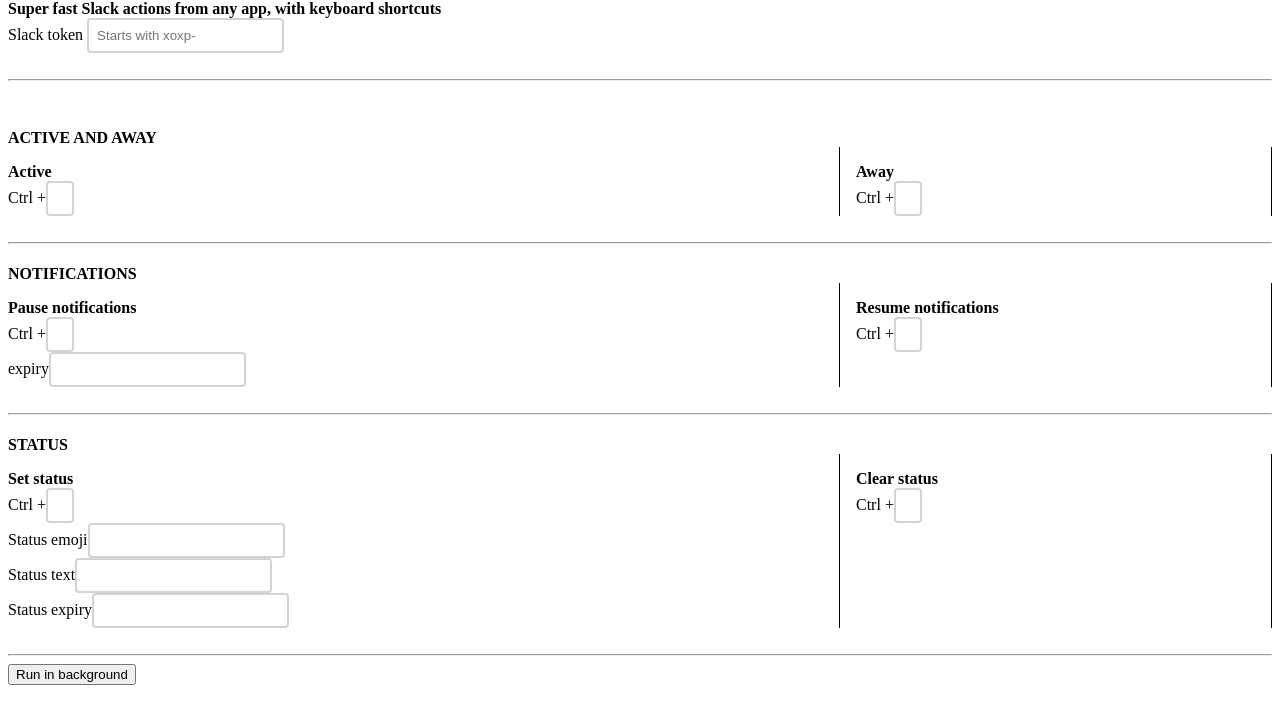
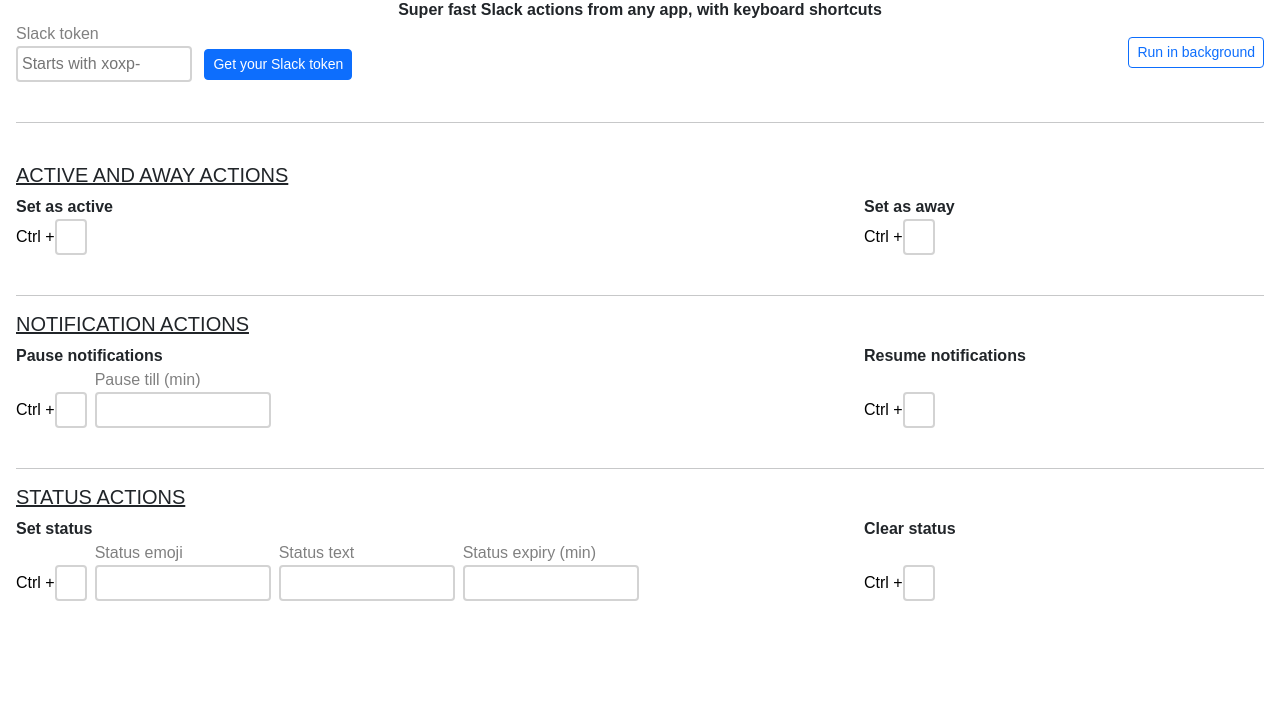
Before and after one commit to vivek-nexus/slack-on-keys, an Electron app: page index.html in a window 1280 px wide. Shown: the part 74-800 px from the top of the page. Drawn offline with nearby package versions, Linux system fonts and the light colour scheme; no server answers; a web font is replaced by a local one.

Commit message:
Style UI and load defaults at start

```diff
--- a/index.html
+++ b/index.html
@@ -5,18 +5,25 @@
     <meta charset="UTF-8">
     <meta http-equiv="X-UA-Compatible" content="IE=edge">
     <meta name="viewport" content="width=device-width, initial-scale=1.0">
-    <meta http-equiv="Content-Security-Policy" content="default-src 'self'; script-src 'self'">
+    <!-- <meta http-equiv="Content-Security-Policy" content="default-src 'self'; script-src 'self'"> -->
     <title>Slack on Keys</title>
+    <link href="https://cdn.jsdelivr.net/npm/bootstrap@5.3.0-alpha3/dist/css/bootstrap.min.css" rel="stylesheet"
+        integrity="sha384-KK94CHFLLe+nY2dmCWGMq91rCGa5gtU4mk92HdvYe+M/SXH301p5ILy+dN9+nJOZ" crossorigin="anonymous">
     <link rel="stylesheet" href="style.css">
 </head>
 
-<body>
-    <h1>Slack on Keys</h1>
-    <p><b>Super fast Slack actions from any app, with keyboard shortcuts</b></p>
-
-    <div>
-        <label for="">Slack token</label>
-        <input placeholder="Starts with xoxp-" id="i-slack-token" />
+<body class="p-3">
+    <h1 class="text-center">Slack on Keys</h1>
+    <p class="text-center"><b>Super fast Slack actions from any app, with keyboard shortcuts</b></p>
+    <div class="d-flex justify-content-between align-items-center">
+        <div class="flex-grow-1">
+            <label for="">Slack token</label>
+            <input placeholder="Starts with xoxp-" id="i-slack-token" />
+            <button id="b-save" type="button" class="btn btn-primary btn-sm">Get your Slack token</button>
+        </div>
+        <div>
+            <button id="b-save" type="button" class="btn btn-outline-primary btn-sm">Run in background</button>
+        </div>
     </div>
 
 
@@ -28,13 +35,13 @@
     <br />
 
     <section id="presence">
-        <h4>ACTIVE AND AWAY</h4>
-        <div class="flex-container">
-            <div class="left">
-                <p><b>Active</b></p>
+        <h5>ACTIVE AND AWAY ACTIONS</h5>
+        <div class="row">
+            <div class="col-8">
+                <p><b>Set as active</b></p>
             </div>
-            <div class="right">
-                <p><b>Away</b></p>
+            <div class="col-4">
+                <p><b>Set as away</b></p>
             </div>
         </div>
     </section>
@@ -44,13 +51,13 @@
 
 
     <section id="dnd">
-        <h4>NOTIFICATIONS</h4>
-        <div class="flex-container">
-            <div class="left">
+        <h5>NOTIFICATION ACTIONS</h5>
+        <div class="row">
+            <div class="col-8">
                 <p><b>Pause notifications</b></p>
             </div>
-            <div class="right">
-                <p><b>Resume notifications</b></p>
+            <div class="col-4">
+                <p class="mb-4"><b>Resume notifications</b></p>
             </div>
         </div>
     </section>
@@ -60,25 +67,24 @@
 
 
     <section id="status">
-        <h4>STATUS</h4>
-        <div class="flex-container">
-            <div class="left">
+        <h5>STATUS ACTIONS</h5>
+        <div class="row">
+            <div class="col-8">
                 <p><b>Set status</b></p>
             </div>
-            <div class="right">
-                <p><b>Clear status</b></p>
+            <div class="col-4">
+                <p class="mb-4"><b>Clear status</b></p>
             </div>
         </div>
     </section>
 
-    <br />
-
-    <hr />
 
 
 
-    <button id="b-save">Run in background</button>
 
+    <script src="https://cdn.jsdelivr.net/npm/bootstrap@5.3.0-alpha3/dist/js/bootstrap.bundle.min.js"
+        integrity="sha384-ENjdO4Dr2bkBIFxQpeoTz1HIcje39Wm4jDKdf19U8gI4ddQ3GYNS7NTKfAdVQSZe"
+        crossorigin="anonymous"></script>
     <script src="./script.js"></script>
 </body>
 
--- a/script.js
+++ b/script.js
@@ -53,11 +53,13 @@
 function ActionItem(section, type, index) {
     let sectionDOM = document.querySelector(`#${section}`)
 
+    let actionItemContainer
     let shortcutKeyInputContainer, shortcutKeyInputLabel, shortcutKeyInput;
     let valueInput1Container, valueInput1Label, valueInput1
     let valueInput2Container, valueInput2Label, valueInput2
     let valueInput3Container, valueInput3Label, valueInput3
 
+    actionItemContainer = document.createElement("div")
     shortcutKeyInputContainer = document.createElement("div")
     shortcutKeyInputLabel = document.createElement("label")
     shortCutKeyText = document.createElement("p")
@@ -82,44 +84,48 @@
 
 
     // initial render
-    shortcutKeyInput.classList.add("shortcut-key")
+    actionItemContainer.classList.add("d-flex", "align-items-end")
+    shortcutKeyInput.classList.add("shortcut-key-input")
+    shortcutKeyInputLabel.classList.add("shortcut-key-label")
     shortcutKeyInput.value = readValueFromStore(`${section}.${type}`)[index]["shortcutKey"]
     shortcutKeyInputLabel.innerText = " Ctrl +"
     if (type != "clear" && section != "presence") {
         valueInput1.value = readValueFromStore(`${section}.${type}`)[index][section == "dnd" ? `dndExpiry` : `statusEmojiText`]
-        valueInput1Label.innerText = (section == "dnd" ? `expiry` : ` Status emoji`)
+        valueInput1Label.innerText = (section == "dnd" ? `Pause till (min)` : ` Status emoji`)
 
         if (section == "status") {
             valueInput2.value = readValueFromStore(`${section}.${type}`)[index]["statusText"]
             valueInput3.value = readValueFromStore(`${section}.${type}`)[index]["statusExpiry"]
             valueInput2Label.innerText = " Status text"
-            valueInput3Label.innerText = " Status expiry"
+            valueInput3Label.innerText = " Status expiry (min)"
         }
     }
 
     shortcutKeyInputContainer.appendChild(shortcutKeyInputLabel)
     shortcutKeyInputContainer.appendChild(shortcutKeyInput)
-    sectionDOM.children[1].children[type == "set" ? 0 : 1].appendChild(shortcutKeyInputContainer)
+    actionItemContainer.appendChild(shortcutKeyInputContainer)
+
 
     if (type != "clear" && section != "presence") {
         valueInput1Container.appendChild(valueInput1Label)
         valueInput1Container.appendChild(valueInput1)
-        sectionDOM.children[1].children[type == "set" ? 0 : 1].appendChild(valueInput1Container)
+        actionItemContainer.appendChild(valueInput1Container)
 
         if (section == "status") {
             valueInput1Container.appendChild(valueInput1Label)
             valueInput1Container.appendChild(valueInput1)
-            sectionDOM.children[1].children[type == "set" ? 0 : 1].appendChild(valueInput1Container)
+            actionItemContainer.appendChild(valueInput1Container)
 
             valueInput2Container.appendChild(valueInput2Label)
             valueInput2Container.appendChild(valueInput2)
-            sectionDOM.children[1].children[type == "set" ? 0 : 1].appendChild(valueInput2Container)
+            actionItemContainer.appendChild(valueInput2Container)
 
             valueInput3Container.appendChild(valueInput3Label)
             valueInput3Container.appendChild(valueInput3)
-            sectionDOM.children[1].children[type == "set" ? 0 : 1].appendChild(valueInput3Container)
+            actionItemContainer.appendChild(valueInput3Container)
         }
     }
+    sectionDOM.children[1].children[type == "set" ? 0 : 1].appendChild(actionItemContainer)
 
 
     // change events
--- a/style.css
+++ b/style.css
@@ -1,14 +1,16 @@
+@import url('https://fonts.googleapis.com/css2?family=Electrolize&display=swap');
+
 body {
     font-size: 1rem;
+    font-family: 'Electrolize', sans-serif;
 }
 
 p {
     margin-bottom: 0;
 }
 
-h1,
-h4 {
-    margin-bottom: 0;
+h5 {
+    text-decoration: underline;
 }
 
 .flex-container {
@@ -27,13 +29,22 @@
 input {
     border-radius: 0.25rem;
     border: 2px lightgrey solid;
-    padding: 0.5rem;
+    padding: 0.25rem;
+    margin-right: 0.5rem;
+    width: 11rem;
 }
 
 label {
-    display: inline-block;
+    display: block;
+    color: gray;
 }
 
-.shortcut-key {
-    width: 0.5rem;
+.shortcut-key-label {
+    display: inline;
+    color: black;
 }
+
+.shortcut-key-input {
+    width: 2rem;
+    padding: 0.25rem 0.5rem;
+}
```
Also changed, not shown: defaults.js (deleted, +0 -45 lines), main.js (+52 -3 lines).
